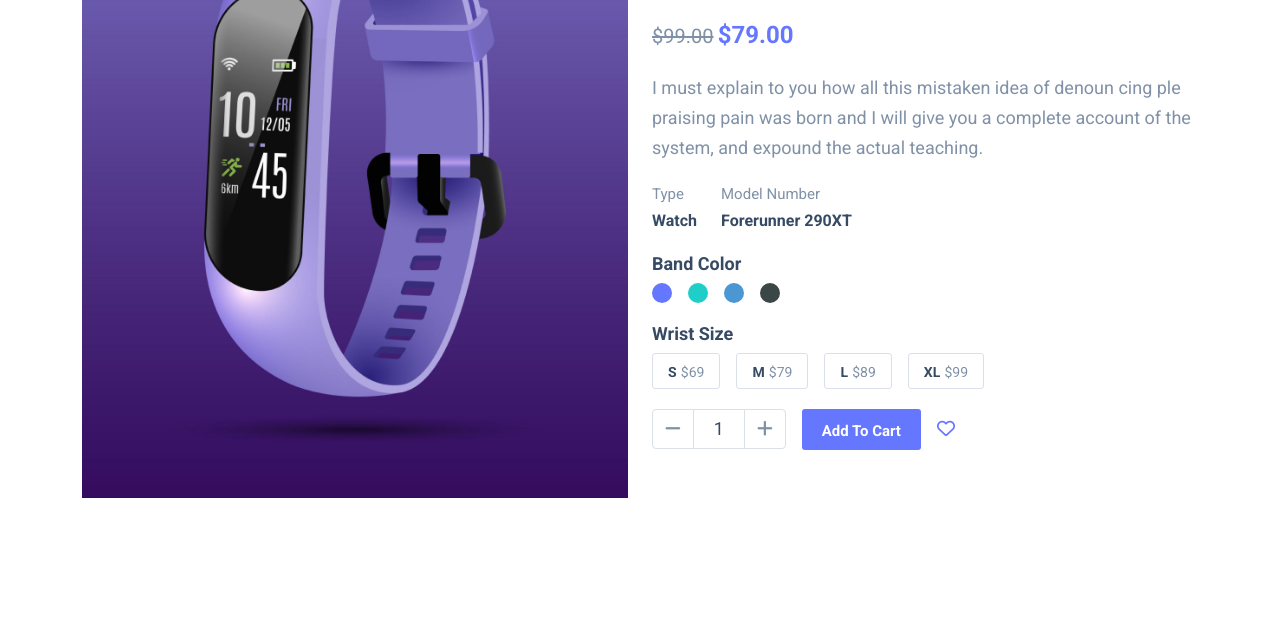
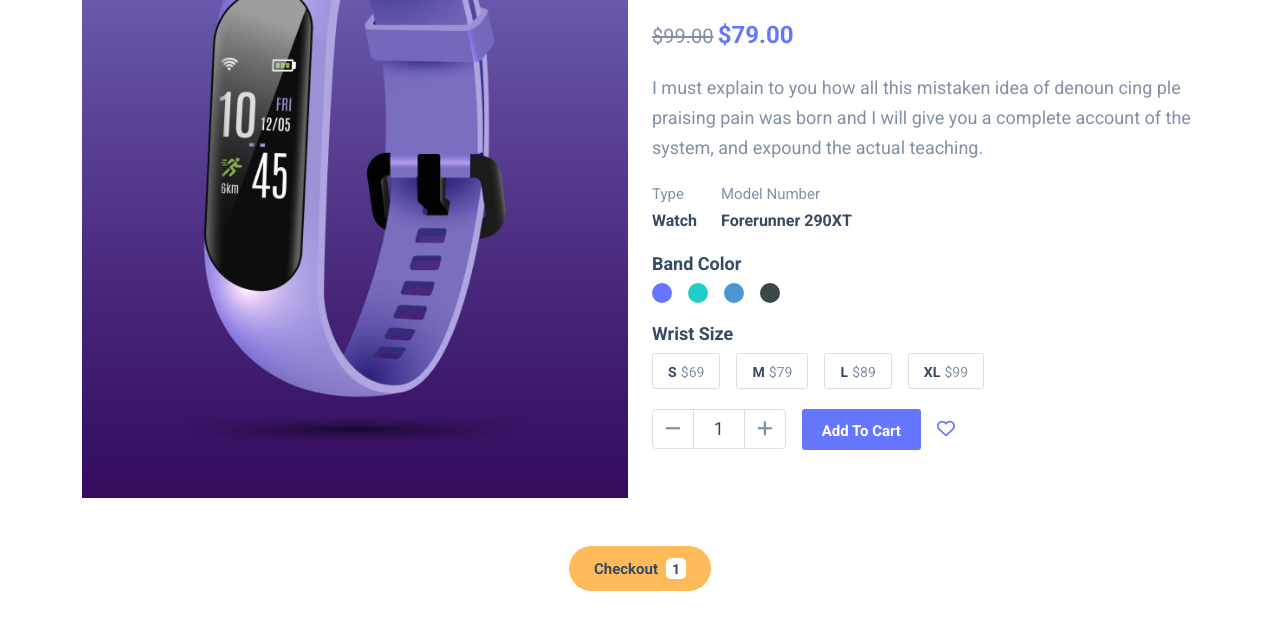
Before and after one commit to coderamit01/Product-Page, a plain HTML site: page index.html in a window 1280 px wide. Shown: the part 174-804 px from the top of the page. Drawn offline with nearby package versions, Linux system fonts and the light colour scheme.

Commit message:
design checkout btn

```diff
--- a/index.html
+++ b/index.html
@@ -117,13 +117,16 @@
                       <i class="fa-solid fa-plus"></i>
                     </span>
                   </div>
-                  <div class="cart-btn lh-1">Add To Cart</div>
+                  <div class="cart-btn lh-1 fw-bold">Add To Cart</div>
                   <div class="bookmark">
                     <i class="fa-regular fa-heart"></i>
                   </div>
                 </div>
               </div>
             </div>
+          </div>
+          <div class="col-12 d-flex align-items-center justify-content-center mt-5">
+            <button type="button" class="checkout-btn fw-bold d-flex align-items-center gap-2">Checkout <span>1</span></button>
           </div>
         </div>
       </div>
--- a/style.css
+++ b/style.css
@@ -167,7 +167,6 @@ p {
 .cart-btn {
   font-size: 15px;
   font-family: "Roboto", sans-serif;
-  font-weight: 700;
   color: var(--white);
   padding: 15px 20px 11px;
   border-radius: 3px;
@@ -179,3 +178,21 @@ p {
   color: var(--blueberry);
   cursor: pointer;
 }
+.checkout-btn {
+  font-family: "Roboto", sans-serif;
+  color: var(--theme-black);
+  font-size: 15px;
+  line-height: 18px;
+  padding: 12px 25px;
+  border: none;
+  outline: none;
+  border-radius: 30px;
+  background-color: var(--dark-yellow);
+}
+.checkout-btn span {
+  line-height: 16px;
+  font-size: 14px;
+  background-color: var(--white);
+  padding: 3px 6px 2px;
+  border-radius: 5px;
+}
```
